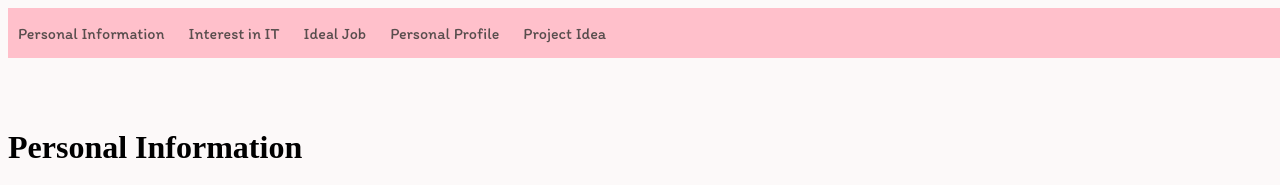
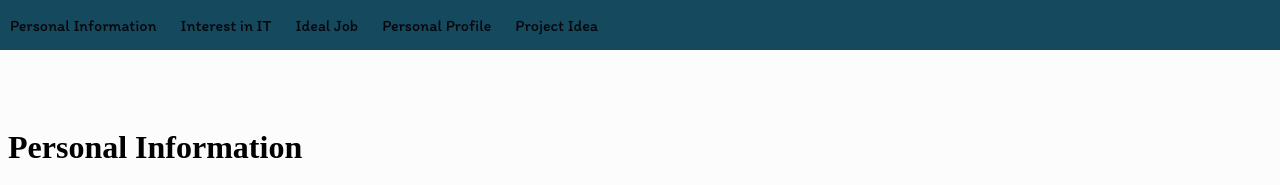
Before and after one commit to s3965243/ITA1Website, a plain HTML site: page index.html in a window 1280 px wide. Shown: the top 185 px of the page. Drawn offline with Linux system fonts and the light colour scheme; a web font is replaced by a local one.

Commit message:
changed colour

```diff
--- a/style.css
+++ b/style.css
@@ -1,10 +1,10 @@
 header {
   width: 100%;
   height: 50px;
-  display:block;
-  background-color:pink ;
+  background-color:rgb(20, 73, 94) ;
   position: fixed;
-
+  top: 0;
+  left: 0;
 }
 
 #navigation li {
@@ -23,7 +23,7 @@ padding-left: 10px;
 }
 
 body{
-  background-color:#fcf9f9;
+  background-color:#fcfcfc;
   padding-bottom: 50px;
 
 }
@@ -83,7 +83,7 @@ nav a {
 
 a:link{
   text-decoration: none;
-  color: rgb(88, 77, 77);
+  color:rgb(7, 6, 11);
 }
 
 nav a:visited{
@@ -93,12 +93,12 @@ nav a:visited{
 
 nav a:hover{
   text-decoration: none;
-  color: rgb(75, 48, 48);
+  color: rgb(7, 6, 11);
 }
 
 a:active{
   text-decoration: none;
-  color: rgb(88, 77, 77);
+  color: rgb(62, 60, 70);
 }
 
 #jobLink{
```
